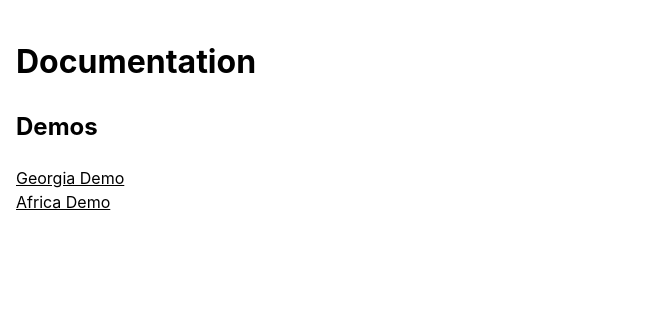
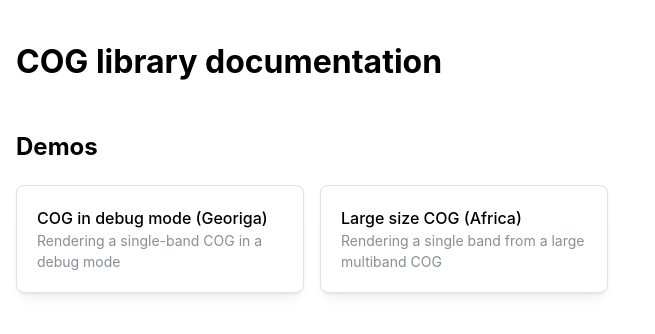
Before and after one commit to Gisat/deckgl-layers, a Next.js app: page / in a window 1280 px wide. Shown: the top 334 px of the page, without its empty margins (0-655 px from the left). Built offline with nearby package versions, Linux system fonts and the light colour scheme.

Commit message:
Navigation styling

```diff
--- a/src/app/page.tsx
+++ b/src/app/page.tsx
@@ -3,7 +3,7 @@ import {Navigation} from "@features/shared/components/Navigation/Navigation";
 export default function Home() {
   return (
       <main className="dgl-Home">
-		  <h1>Documentation</h1>
+		  <h1>COG library documentation</h1>
         <Navigation hideHomeLink/>
       </main>
   );
--- a/src/features/shared/components/FloatingNavigation/FloatingNavigation.tsx
+++ b/src/features/shared/components/FloatingNavigation/FloatingNavigation.tsx
@@ -25,7 +25,7 @@ export const FloatingNavigation = () => {
 				position="right"
 				overlayProps={{ backgroundOpacity: 0.5, blur: 4 }}
 			>
-				<Navigation onLinkClick={() => setOpen(false)}/>
+				<Navigation condensed onLinkClick={() => setOpen(false)}/>
 			</Drawer>
 
 			<ActionIcon
--- a/src/features/shared/components/Navigation/Navigation.css
+++ b/src/features/shared/components/Navigation/Navigation.css
@@ -3,3 +3,20 @@
     list-style: none;
     padding-left: 0;
 }
+
+.dgl-Navigation:not(.is-condensed) ul {
+    display: flex;
+    gap: 1rem;
+}
+
+.dgl-Navigation:not(.is-condensed) ul li a {
+    text-decoration: none;
+}
+
+.dgl-NavigationLink-card {
+    width: 18rem;
+
+    &:hover {
+        box-shadow: rgba(0, 0, 0, 0.15) 0 4px 12px;
+    }
+}
--- a/src/features/shared/components/Navigation/Navigation.tsx
+++ b/src/features/shared/components/Navigation/Navigation.tsx
@@ -1,5 +1,64 @@
+import React from "react";
+import classnames from "classnames";
 import Link from "next/link";
+import { Card, Text } from '@mantine/core';
 import "./Navigation.css";
+
+/**
+ * Props for the NavigationLink component.
+ *
+ * @property {boolean} [condensed] - Optional flag to render the link in a condensed format.
+ * @property {() => void} [onClick] - Optional callback function triggered when the link is clicked.
+ * @property {string} href - The URL the link points to.
+ * @property {string} title - The title text displayed for the link.
+ * @property {React.ReactNode} children - Additional content displayed below the title in non-condensed mode.
+ */
+interface NavigationLinkProps {
+	condensed?: boolean;
+	onClick?: () => void;
+	href: string;
+	title: string;
+	children: React.ReactNode;
+}
+
+/**
+ * NavigationLink component that renders a navigation link.
+ *
+ * This component supports two modes:
+ * - Condensed: Renders a simple list item with a title.
+ * - Default: Renders a styled card with a title and additional content.
+ *
+ * @param {NavigationLinkProps} props - The props for the component.
+ * @param {boolean} [props.condensed] - If true, renders the link in a condensed format.
+ * @param {() => void} [props.onClick] - Callback function triggered when the link is clicked.
+ * @param {string} props.href - The URL the link points to.
+ * @param {string} props.title - The title text displayed for the link.
+ * @param {React.ReactNode} props.children - Additional content displayed below the title in non-condensed mode.
+ *
+ * @returns {JSX.Element} The rendered navigation link.
+ */
+const NavigationLink = ({ condensed, onClick, href, title, children }: NavigationLinkProps) => {
+	if (condensed) {
+		// Render a simple list item with a title in condensed mode
+		return <li><Link onClick={onClick} href={href}>{title}</Link></li>;
+	} else {
+		// Render a styled card with a title and additional content in default mode
+		return (
+			<li>
+				<Link onClick={onClick} href={href}>
+					<Card className="dgl-NavigationLink-card" shadow="sm" padding="lg" radius="md" withBorder>
+						<Text fw={500}>{title}</Text>
+						<Text size="sm" c="dimmed">
+							{children}
+						</Text>
+					</Card>
+				</Link>
+			</li>
+		);
+	}
+}
+
+
 
 /**
  * Props for the Navigation component.
@@ -8,6 +67,7 @@ import "./Navigation.css";
  * @property {() => void} [onLinkClick] - Optional callback function triggered when a link is clicked.
  */
 interface NavigationProps {
+	condensed?: boolean;
 	hideHomeLink?: boolean;
 	onLinkClick?: () => void;
 }
@@ -21,9 +81,13 @@ interface NavigationProps {
  *
  * @returns {JSX.Element} The rendered navigation menu.
  */
-export const Navigation = ({hideHomeLink, onLinkClick}: NavigationProps) => {
+export const Navigation = ({condensed, hideHomeLink, onLinkClick}: NavigationProps) => {
+	const classes = classnames("dgl-Navigation", {
+		"is-condensed": condensed,
+	});
+
 	return (
-		<nav className="dgl-Navigation">
+		<nav className={classes}>
 			{/* Main navigation list */}
 			<ul>
 				{/* Conditionally render the "Home" link based on the hideHomeLink prop */}
@@ -32,8 +96,8 @@ export const Navigation = ({hideHomeLink, onLinkClick}: NavigationProps) => {
 			<h2>Demos</h2>
 			{/* Demo links section */}
 			<ul>
-				<li><Link onClick={onLinkClick} href="/demos/georgia">Georgia Demo</Link></li>
-				<li><Link onClick={onLinkClick} href="/demos/africa">Africa Demo</Link></li>
+				<NavigationLink condensed={condensed} onClick={onLinkClick} href="/demos/georgia" title="COG in debug mode (Georiga)">Rendering a single-band COG in a debug mode</NavigationLink>
+				<NavigationLink condensed={condensed} onClick={onLinkClick} href="/demos/africa" title="Large size COG (Africa)">Rendering a single band from a large multiband COG</NavigationLink>
 			</ul>
 		</nav>
 	);
```
